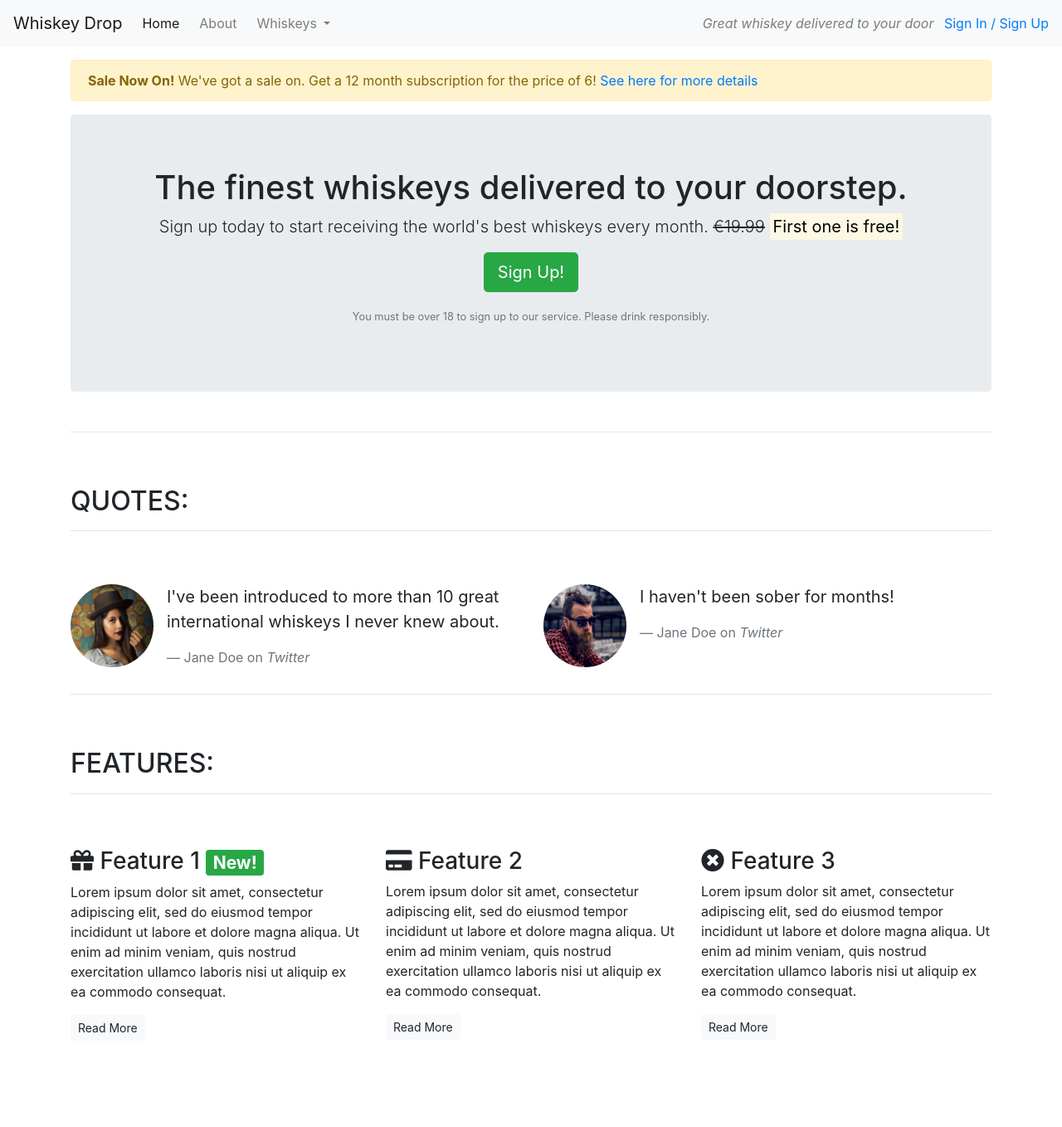
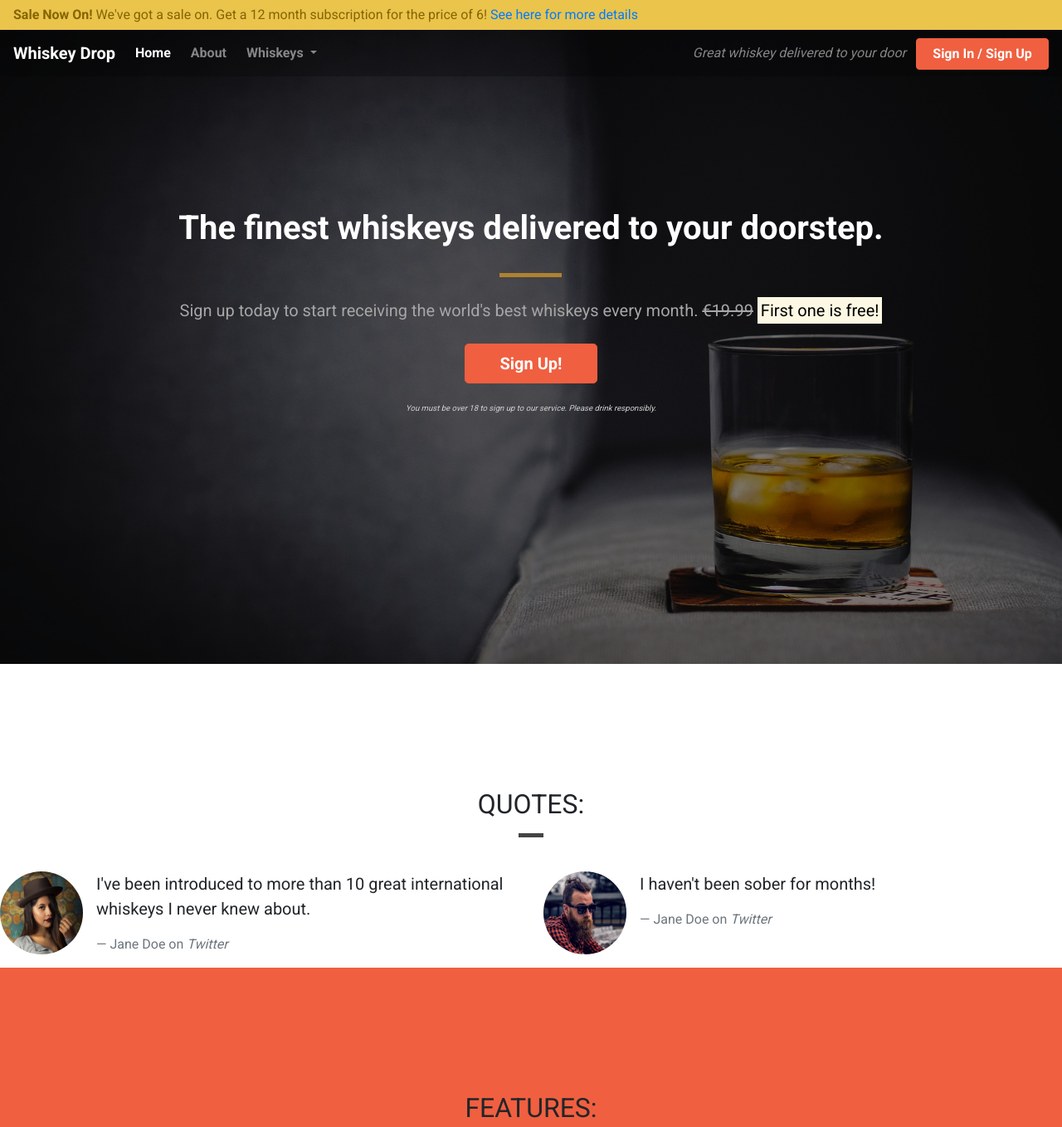
Before and after one commit to siondawson/bootstrap, a plain HTML site: page index.html in a window 1280 px wide. Shown: the top 1358 px of the page at 83% size. Before the commit the page ends 1270 px from the top, so only its background shows below. Drawn offline with nearby package versions, Linux system fonts and the light colour scheme.

Commit message:
finished bootstrap 4 videos

```diff
--- a/css/index.css
+++ /dev/null
@@ -1,3 +0,0 @@
-/* .quotes {
-    background-color: red;
-} */
--- /dev/null
+++ b/css/style.css
@@ -0,0 +1,201 @@
+body {
+    font-family: 'Roboto', sans-serif;
+
+}
+
+.container-wrapper {
+
+}
+
+.container-wrapper--red {
+    background-color: #f05f40;
+    font-color: white;
+}
+
+.alert-container .col-12 {
+    padding-left: 0;
+    padding-right: 0;
+}
+
+.site-wide-alert {
+    border-radius: 0;
+    margin-bottom: 0;
+    padding: 5px 15px;
+    background-color: #eac44b;
+    border-color: #eac44b;
+}
+
+.alert-container {}
+
+.callout-container {
+    height: 100vh;
+
+
+    background: url("../images/whiskey-background.jpeg") no-repeat bottom right fixed;
+        -webkit-background-size: cover;
+        -moz-background-size: cover;
+        -o-background-size: cover;
+        background-size: cover;
+
+    display: flex;
+    align-items: center;
+    justify-content: center;
+
+    position: relative;
+
+}
+
+.opaque-overlay {
+    position: absolute;
+    top: 0;
+    left: 0;
+    height: 100%;
+    width: 100%;
+    background-color: rgba(0,0,0,0.5);
+}
+
+.quotes-container {}
+
+/* Page Headers */
+
+.page-header {
+    margin-bottom: 0;
+    bottom-border: 0;
+    text-align: center;
+}
+
+.page-header h2 {
+    margin-top: 0;
+}
+
+.quotes .page-header {
+    margin-bottom: 25px;
+}
+
+/* Block Dividers */
+
+.block-divider {
+    width: 75px;
+    height: 5px;
+    border: 0;
+    background-color: #444;
+}
+
+.block-divider--orange {
+    background-color: #ae8230;
+}
+
+.block-divider--short{
+    width: 30px
+
+}
+
+.block-divider--white {
+    background-color: white;
+}
+
+/* Content Containers */
+
+.content-container {
+    padding-top: 75px;
+    padding-bottom: 75px;
+}
+
+/* Navbar */
+
+.navalert-container {
+    position: absolute;
+    top: 0;
+    left: 0;
+    padding-left: 0;
+    padding-right: 0;
+    z-index: 1;
+}
+
+.navbar {
+    margin-bottom: 0;
+    border: 0;
+    width: 100%;
+    background-color: rgba(0,0,0,0.25);
+}
+
+.navbar .navbar-toggler {
+    border: 0;
+}
+
+.navbar-brand {
+    font-weight: bold;
+}
+
+.navbar .navbar-nav a {
+    font-weight: bold;
+}
+
+/*jumbotron*/
+
+.jumbotron {
+    background-color: transparent;
+}
+
+.jumbotron-header {
+    color: white;
+    font-weight: bold;
+    margin-bottom: 30px;
+
+}
+
+.jumbotron .lead {
+    margin: 25px 0;
+    color: #a7a7a7;
+}
+
+.jumbotron small {
+    font-size: 60%;
+    font-style: italic;
+    color: #d0d0d0
+}
+
+/* Buttons */
+
+.btn--cta {
+    font-weight: bold;
+    border--radius: 23px;
+    width: 160px;
+}
+
+.btn--red {
+    color: white;
+    background-color: #f05f40;
+    border-color: #f05f40;
+}
+
+.btn--red:hover,
+.btn--red:active,
+.btn--red:focus,
+.btn--red:active:focus {
+    background-color: #df4929;
+    border-color: #df4929;
+}
+
+.feature {
+    text-align: center;
+    margin-bottom: 40px;
+}
+
+.feature i {
+    margin-bottom: 20px;
+    font-size: 45px;
+    line-height: 45px;
+}
+
+.feature .btn {
+    background-color: white;
+    border-color: white;
+    border-radius: 15px;
+    min-width: 100px;
+    font-weight: bold;
+    margin-top: 10px;
+    color: #f05f40
+
+
+}
--- a/index.html
+++ b/index.html
@@ -5,14 +5,26 @@
     <meta charset="utf-8">
     <meta name="viewport" content="width=device-width, initial-scale=1.0">
     <title>Whiskey Drop | Taste a new whiskey every month</title>
-    <link rel="stylesheet" href="css/index.css">
     <link rel="stylesheet" href="https://maxcdn.bootstrapcdn.com/bootstrap/4.1.3/css/bootstrap.min.css">
     <link rel="stylesheet" href="https://use.fontawesome.com/releases/v5.6.1/css/all.css" integrity="sha384-gfdkjb5BdAXd+lj+gudLWI+BXq4IuLW5IT+brZEZsLFm++aCMlF1V92rMkPaX4PP" crossorigin="anonymous">
+    <link href="https://fonts.googleapis.com/css?family=Roboto:400,700" rel="stylesheet">
+
+    <link rel="stylesheet" href="css/style.css" type="text/css">
 </head>
 
 <body>
     <!--Nav-->
-    <nav class="navbar navbar-light navbar-expand-sm bg-light">
+    <div class="container-fluid navalert-container">
+        <div class="container-fluid alert-container">
+        <div class="row d-none d-sm-block">
+            <div class="col-12">
+                <div class="site-wide-alert alert alert-warning">
+                    <strong>Sale Now On!</strong> We've got a sale on. Get a 12 month subscription for the price of 6! <a href="">See here for more details</a>
+                </div>
+            </div>
+        </div>
+    </div>
+        <nav class="navbar navbar-dark navbar-expand-sm">
             <a href="/" class="navbar-brand">
                         Whiskey Drop</a>
 
@@ -40,40 +52,41 @@
 
             <div class="d-none d-md-block">
                 <p class="navbar-text my-auto mr-2"><i>Great whiskey delivered to your door</i></p>
-            <a href="/login">Sign In / Sign Up</a>
+                <a href="/login" class="btn btn--cta btn--red">Sign In / Sign Up</a>
             </div>
             <!--</div>-->
         </nav>
-    <article class="container mt-3">
-        <div class="row d-none d-sm-block">
-            <div class="col-12">
-                <div class="alert alert-warning">
-                    <strong>Sale Now On!</strong> We've got a sale on. Get a 12 month subscription for the price of 6! <a href="">See here for more details</a>
     </div>
-            </div>
-        </div>
+
         <!-- Callout -->
+        <div class="container-fluid callout-container">
+
+    <div class="opaque-overlay">&nbsp</div>
             <div class="row">
                 <div class="col-12">
                     <section class="callout jumbotron text-center">
-                    <h1>The finest whiskeys delivered to your doorstep.</h1>
+                        <h1 class="jumbotron-header">The finest whiskeys delivered to your doorstep.</h1>
+                        <hr class="block-divider block-divider--orange">
                         <p class="lead">Sign up today to start receiving the world's best whiskeys every month.
                             <s class="d-none d-sm-inline">€19.99</s>
                             <span class="d-inline d-sm-none"><br></span>
                             <strong><mark>First one is free!</mark></strong></p>
-                    <p><button class="btn btn-lg btn-success" data-toggle="modal" data-target="#signUpModal">Sign Up!</button></p>
+                        <p><button class="btn btn-lg btn--cta btn--red" data-toggle="modal" data-target="#signUpModal">Sign Up!</button></p>
                         <p class="text-muted"><small>You must be over 18 to sign up to our service. Please drink responsibly.</small></p>
                     </section>
                 </div>
             </div>
+        </div>
         <!-- /.callout -->
-        <hr>
+
         <!-- Quotes -->
+        <div class="container-wrapper">
+            <div class="container quotes-container content-container"></div>
             <section class="quotes">
                 <div class="row">
-                <div class="col-12 my-5">
+                    <div class="col-12 page-header">
                         <h2 class="text-uppercase">Quotes:</h2>
-                    <hr />
+                        <hr class="block-divider block-divider--short">
                     </div>
                 </div>
                 <div class="row">
@@ -106,39 +119,44 @@
                 </div>
             </section>
             <!-- /.quotes -->
-        <hr>
+        </div>
+</div>
         <!-- Features -->
+        <div class="container-wrapper container-wrapper--red">
+            <div class="container features-container content-container"></div>
                 <section class="features">
                     <div class="row">
-                <div class="col-12 my-5">
+                        <div class="col-12 page-header">
                             <h2 class="text-uppercase">Features:</h2>
-                    <hr />
+                            <hr class="block-divider block-divider--short block-divider--white">
                         </div>
                     </div>
                     <div class="row">
                         <div class="col-12 col-md-6 col-lg-4">
                             <div class="feature">
-                        <h3><i class="fas fa-gift d-none d-sm-inline"></i> Feature 1 <span class="badge badge-success">New!</span></h3>
+                                <h3><i class="fas fa-gift d-none d-sm-block"></i> Feature 1 <span class="badge badge-success">New!</span></h3>
                                 <p>Lorem ipsum dolor sit amet, consectetur adipiscing elit, sed do eiusmod tempor incididunt ut labore et dolore magna aliqua. Ut enim ad minim veniam, quis nostrud exercitation ullamco laboris nisi ut aliquip ex ea commodo consequat.</p>
                                 <p><a class="btn btn-sm btn-light" href="">Read More</a></p>
                             </div>
                         </div>
                         <div class="col-12 col-md-6 col-lg-4">
                             <div class="feature">
-                        <h3><i class="fas fa-credit-card d-none d-sm-inline"></i> Feature 2</h3>
+                                <h3><i class="fas fa-credit-card d-none d-sm-block"></i> Feature 2</h3>
                                 <p>Lorem ipsum dolor sit amet, consectetur adipiscing elit, sed do eiusmod tempor incididunt ut labore et dolore magna aliqua. Ut enim ad minim veniam, quis nostrud exercitation ullamco laboris nisi ut aliquip ex ea commodo consequat.</p>
                                 <p><a class="btn btn-sm btn-light" href="">Read More</a></p>
                             </div>
                         </div>
                         <div class="col-12 d-md-none d-lg-block col-lg-4">
                             <div class="feature">
-                        <h3><i class="fas fa-times-circle d-none d-sm-inline"></i> Feature 3</h3>
+                                <h3><i class="fas fa-times-circle d-none d-sm-block"></i> Feature 3</h3>
                                 <p>Lorem ipsum dolor sit amet, consectetur adipiscing elit, sed do eiusmod tempor incididunt ut labore et dolore magna aliqua. Ut enim ad minim veniam, quis nostrud exercitation ullamco laboris nisi ut aliquip ex ea commodo consequat.</p>
                                 <p><a class="btn btn-sm btn-light" href="">Read More</a></p>
                             </div>
                         </div>
                     </div>
                 </section>
+            </div>
+        </div>
         <!-- /.features -->
 
 
```
Also changed, not shown: images/whiskey-background.jpeg (added). Lines whose indentation alone changed are shown as unchanged.
